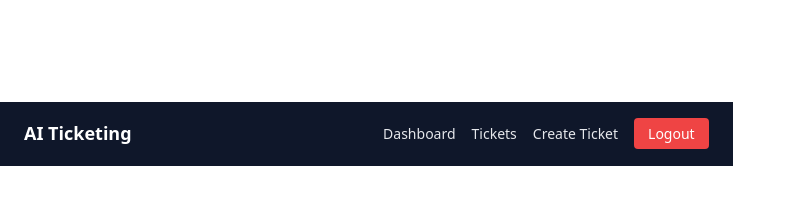
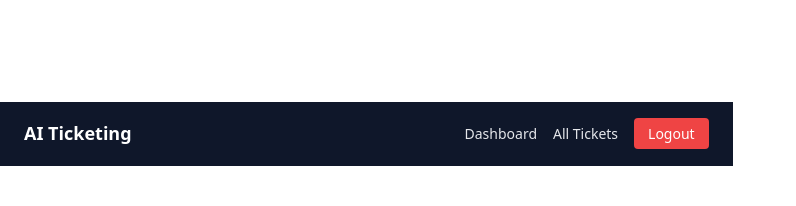
Before and after one commit to YangWang0124/ai-ticketing-system, a React app in the folder frontend/ticketing-frontend/: page /dashboard in a window 1280 px wide. Shown: the part 204-410 px from the top of the page, without its empty margins (0-796 px from the left). Built offline with nearby package versions, Linux system fonts and the light colour scheme; sample sign-in values are in the browser's storage; the HTML template or start-up script is replaced by a standard one.

Commit message:
Add role-based UI for tickets

```diff
--- a/frontend/package.json
+++ b/frontend/package.json
@@ -1,6 +1,7 @@
 {
   "dependencies": {
     "axios": "^1.13.2",
+    "jwt-decode": "^4.0.0",
     "react-router-dom": "^7.11.0"
   }
 }
--- a/frontend/ticketing-frontend/src/components/Navbar.tsx
+++ b/frontend/ticketing-frontend/src/components/Navbar.tsx
@@ -1,10 +1,12 @@
 import { Link, useNavigate } from "react-router-dom";
 import { isLoggedIn, logout } from "../utils/auth";
+import { getUserRole } from "../utils/jwt";
 import "./Navbar.css";
 
 export default function Navbar() {
   const navigate = useNavigate();
   const loggedIn = isLoggedIn();
+  const role = getUserRole();
 
   const handleLogout = () => {
     logout();
@@ -37,11 +39,13 @@ export default function Navbar() {
               Dashboard
             </Link>
             <Link to="/tickets" className="nav-link">
-              Tickets
+              {role === "Customer" ? "My Tickets" : "All Tickets"}
             </Link>
-            <Link to="/create" className="nav-link">
-              Create Ticket
-            </Link>
+            {role === "Customer" && (
+              <Link to="/create" className="nav-link">
+                Create Ticket
+              </Link>
+            )}
             <button onClick={handleLogout} className="logout-btn">
               Logout
             </button>
--- /dev/null
+++ b/frontend/ticketing-frontend/src/utils/jwt.ts
@@ -0,0 +1,14 @@
+import {jwtDecode} from "jwt-decode";
+
+interface JwtPayload {
+  role: string;
+  email: string;
+}
+
+export function getUserRole(): string | null {
+  const token = localStorage.getItem("jwt_token");
+  if (!token) return null;
+
+  const decoded = jwtDecode<JwtPayload>(token);
+  return decoded.role;
+}
```
Also changed, not shown: 11 other files (tests, documents, lock files or other folders).
